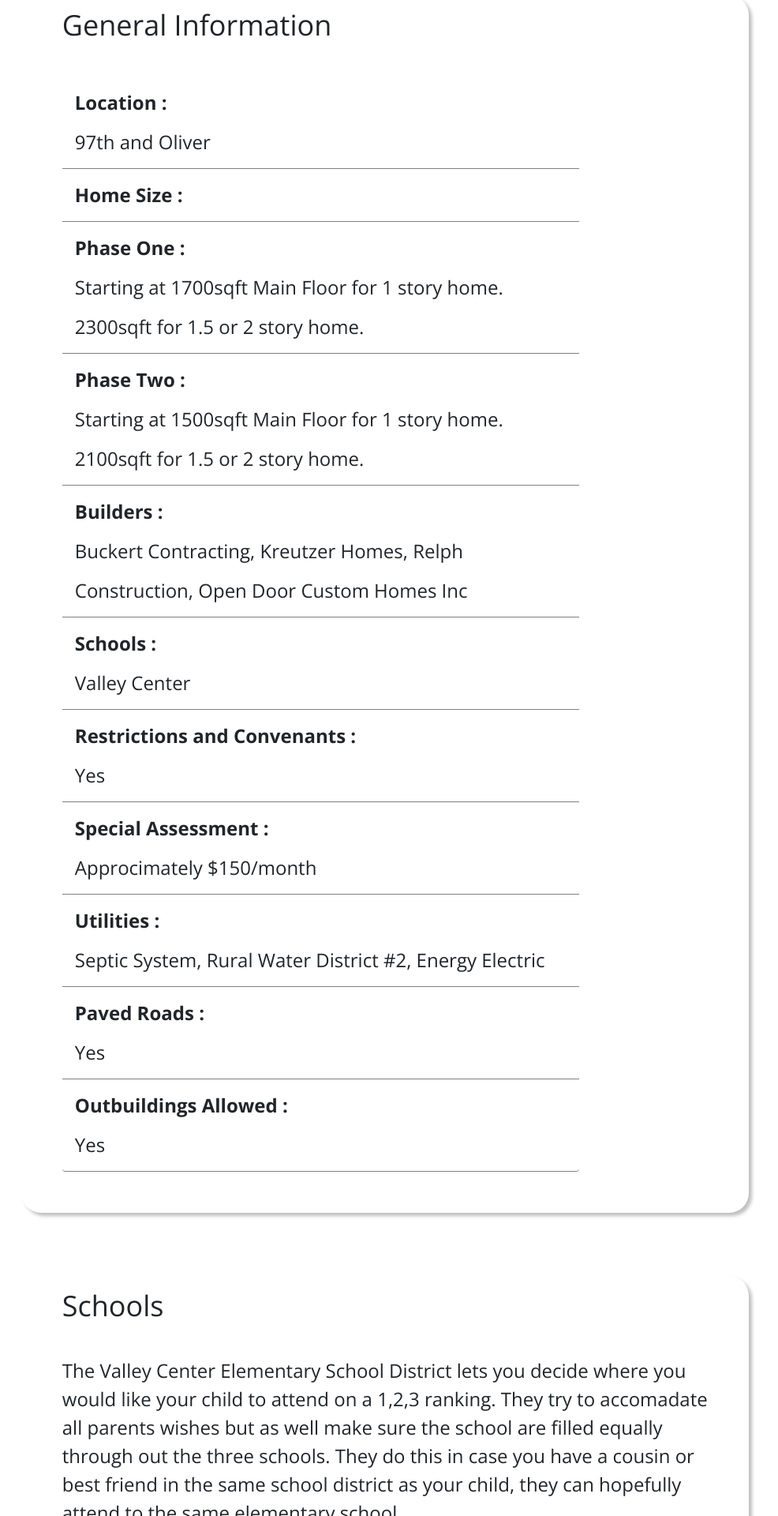
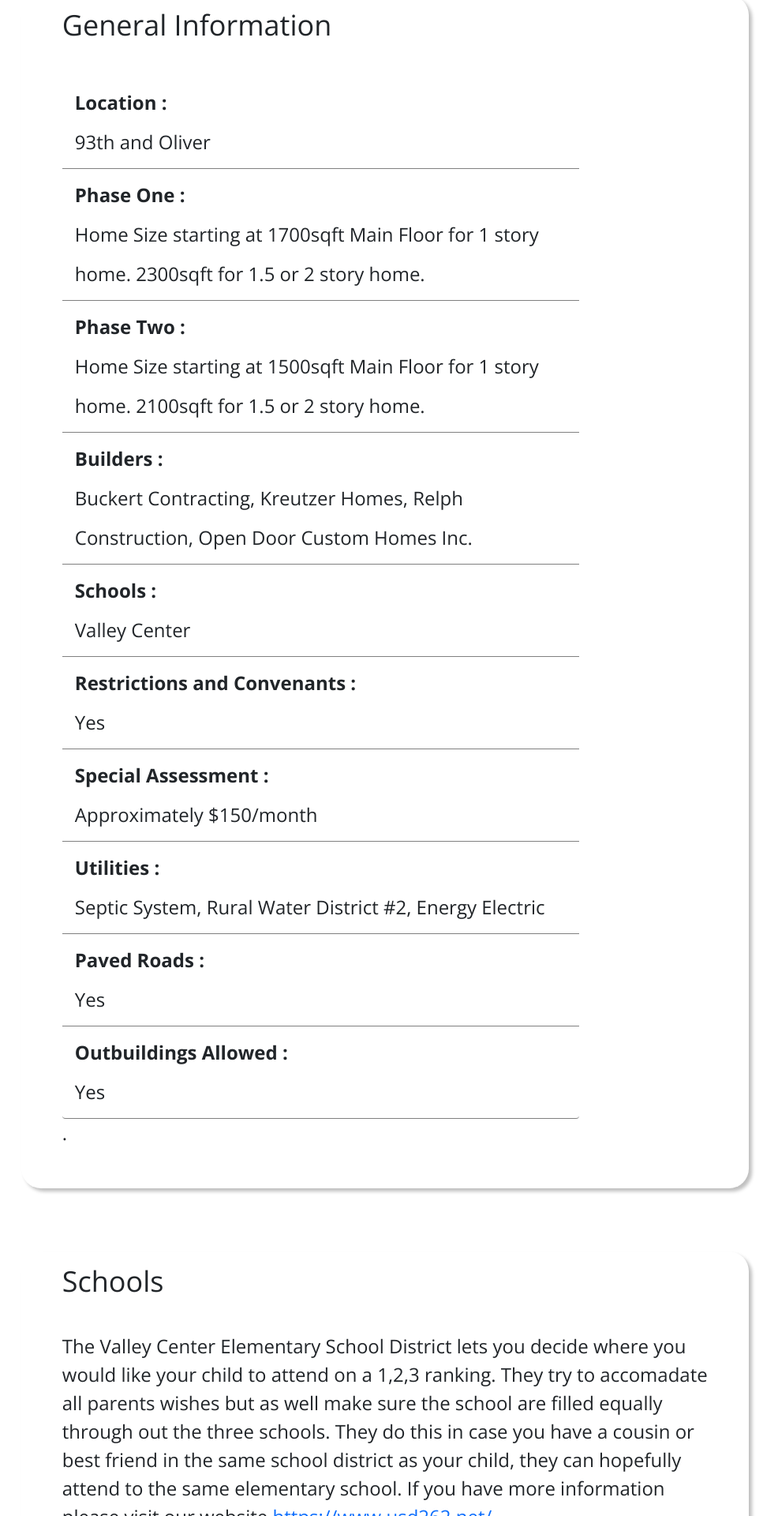
Before and after one commit to Alexander-Yarnell/barnhart, a React (Create React App) app: page / in a window 1280 px wide. Shown: the part 2309-4229 px from the top of the page at 79% size, without its empty margins (152-1138 px from the left). Built offline with nearby package versions, Linux system fonts and the light colour scheme.

Commit message:
fixed typos

```diff
--- a/src/App.js
+++ b/src/App.js
@@ -31,13 +31,14 @@ function App() {
         <div className="school-text">
           <Card
             title="Schools"
-            text="The Valley Center Elementary School District lets you decide where you would like your child to attend on a 1,2,3 ranking. They try to accomadate all parents wishes but as well make sure the school are filled equally through out the three schools. They do this in case you have a cousin or best friend in the same school district as your child, they can hopefully attend to the same elementary school."
+            text="The Valley Center Elementary School District lets you decide where you would like your child to attend on a 1,2,3 ranking. They try to accomadate all parents wishes but as well make sure the school are filled equally through out the three schools. They do this in case you have a cousin or best friend in the same school district as your child, they can hopefully attend to the same elementary school. If you have more information please visit our website "
+            url="https://www.usd262.net/"
           />
         </div>
         <div className="school-info">
           <InfoBlocks
             info1="Elementary Schools"
-            info1text1="Abeliene: Pre K-3rd Grade"
+            info1text1="Abilene: Pre K-3rd Grade"
             info1text2=" Wheatland: K-3rd Grade"
             info1text3="West: K-3rd Grade"
             info2="Intermediate"
--- a/src/components/Card.js
+++ b/src/components/Card.js
@@ -7,7 +7,12 @@ function Card(props) {
     <div className="card-width">
       <div className="card-body">
         <h5 className="card-title">{props.title}</h5>
-        <div className="card-text">{props.text}</div>
+        <div className="card-text">{props.text}
+          <span>
+        <a href={props.url}>{props.url}</a>
+            .
+          </span>
+        </div>
       </div>
     </div>
   );
--- a/src/components/List.js
+++ b/src/components/List.js
@@ -8,30 +8,27 @@ function List() {
       <ul className="list-group">
         <li className="list-group-item">
           <div className="item-name">Location :</div>
-          <div className="item-description">97th and Oliver</div>
-        </li>
-        <li className="list-group-item">
-          <div className="item-name">Home Size :</div>
+          <div className="item-description">93th and Oliver</div>
         </li>
         <li className="list-group-item">
           <div className="item-name">Phase One :</div>
           <div className="item-description">
-            Starting at 1700sqft Main Floor for 1 story home. 2300sqft for 1.5
-            or 2 story home.
+            Home Size starting at 1700sqft Main Floor for 1 story home. 2300sqft
+            for 1.5 or 2 story home.
           </div>
         </li>
         <li className="list-group-item">
           <div className="item-name">Phase Two :</div>
           <div className="item-description">
-            Starting at 1500sqft Main Floor for 1 story home. 2100sqft for 1.5
-            or 2 story home.
+            Home Size starting at 1500sqft Main Floor for 1 story home. 2100sqft
+            for 1.5 or 2 story home.
           </div>
         </li>
         <li className="list-group-item">
           <div className="item-name">Builders :</div>
           <div className="item-description">
             Buckert Contracting, Kreutzer Homes, Relph Construction, Open Door
-            Custom Homes Inc
+            Custom Homes Inc.
           </div>
         </li>
         <li className="list-group-item">
@@ -44,7 +41,7 @@ function List() {
         </li>
         <li className="list-group-item">
           <div className="item-name">Special Assessment :</div>
-          <div className="item-description">Approcimately $150/month</div>
+          <div className="item-description">Approximately $150/month</div>
         </li>
         <li className="list-group-item">
           <div className="item-name">Utilities :</div>
```
